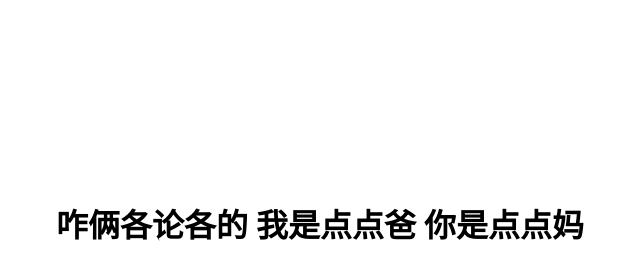
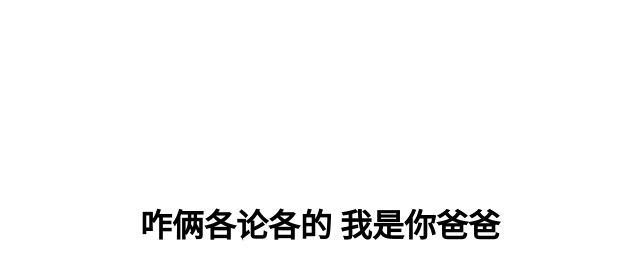
Before and after one commit to MEIoba/MEIoba.github.io, a plain HTML site: page index.html in a window 1280 px wide. Shown: the whole page, without its empty margins (320-960 px from the left). Drawn offline with Linux system fonts and the light colour scheme.

Commit message:
Update index.html

```diff
--- a/index.html
+++ b/index.html
@@ -18,7 +18,7 @@
 
 <body>
     <div class="h1">
-        <h1>咋俩各论各的 我是点点爸 你是点点妈</h1>
+        <h1>咋俩各论各的 我是你爸爸</h1>
     </div>
     <script>
         document.querySelector('.h1').onclick = function () {
```
